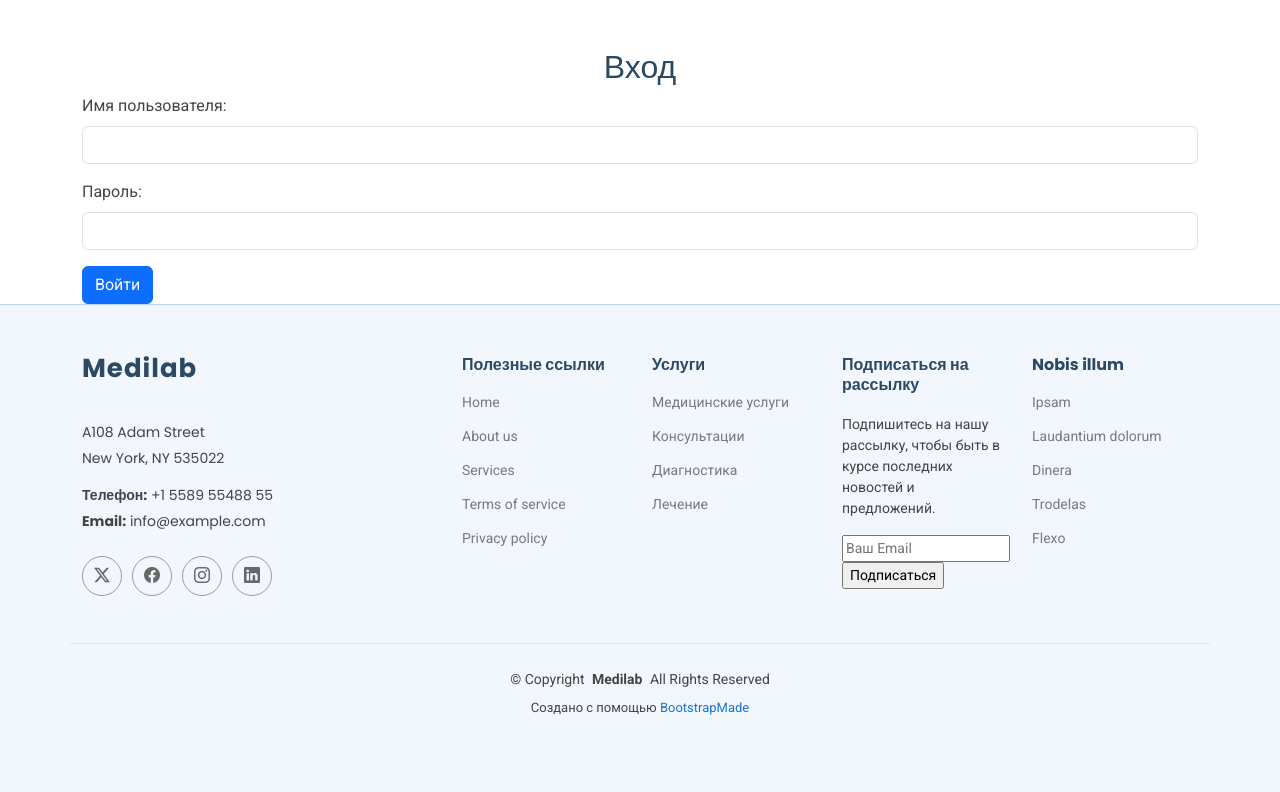
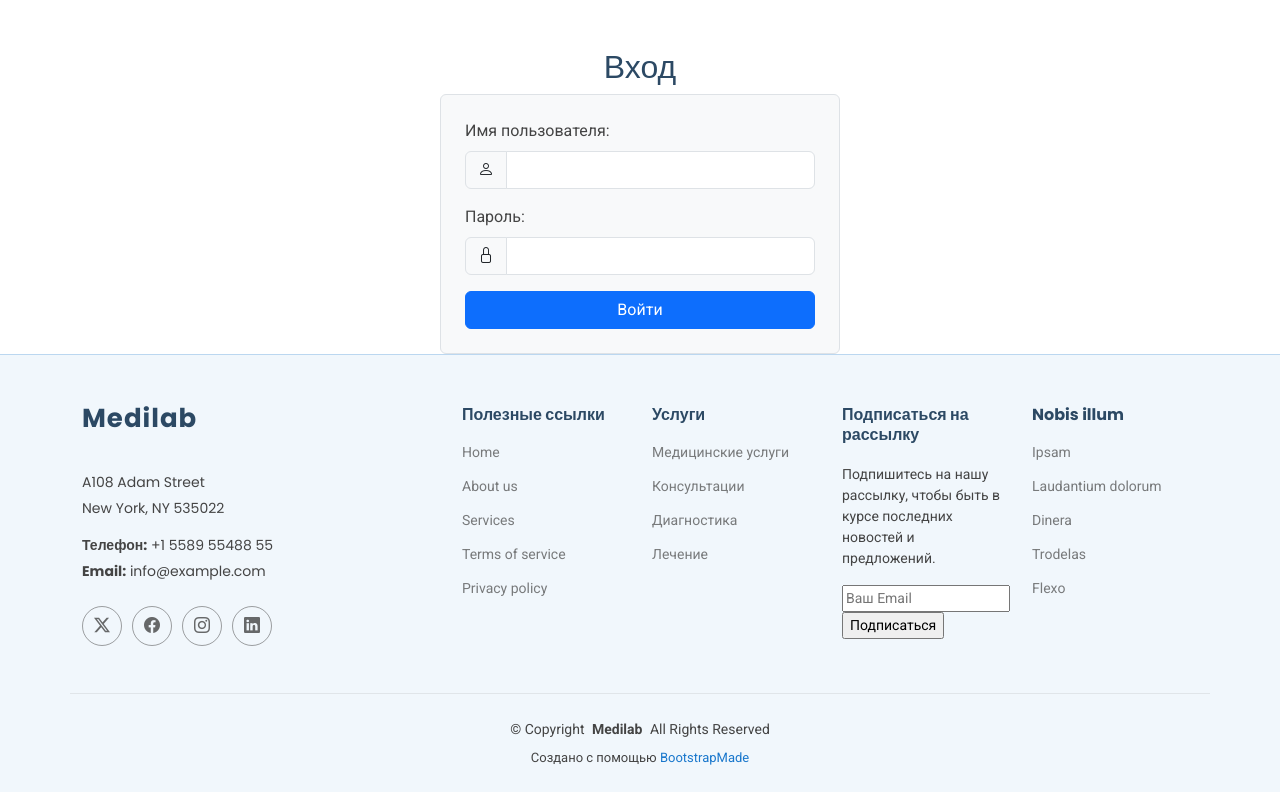
Before and after one commit to aruytehno/getmed.pro, a Django app: page /login/ in a window 1280 px wide. Shown: the part 118-910 px from the top of the page. Before the commit the page ends 833 px from the top, so only its background shows below. Run offline with Django 5.2, Linux system fonts and the light colour scheme; some libraries are stand-ins or nearby versions.

Commit message:
Добавил стили для login.html

```diff
--- a/get_med/users/templates/login.html
+++ b/get_med/users/templates/login.html
@@ -10,17 +10,26 @@
             {{ error_message }}
         </div>
     {% endif %}
+    <div class="border p-4 rounded bg-light mx-auto" style="max-width: 400px;">
         <form method="post">
             {% csrf_token %}
             <div class="mb-3">
                 <label for="username" class="form-label">Имя пользователя:</label>
+                <div class="input-group">
+                    <span class="input-group-text"><i class="bi bi-person"></i></span> <!-- Иконка пользователя -->
                     <input type="text" name="username" class="form-control" required>
+                </div>
             </div>
             <div class="mb-3">
                 <label for="password" class="form-label">Пароль:</label>
+                <div class="input-group">
+                    <span class="input-group-text"><i class="bi bi-lock"></i></span> <!-- Иконка замка -->
                     <input type="password" name="password" class="form-control" required>
                 </div>
-        <button type="submit" class="btn btn-primary">Войти</button>
+            </div>
+            <button type="submit" class="btn btn-primary w-100">Войти</button> <!-- Убираем анимацию -->
         </form>
     </div>
+</div>
+
 {% endblock %}
```
Lines whose indentation alone changed are shown as unchanged.
